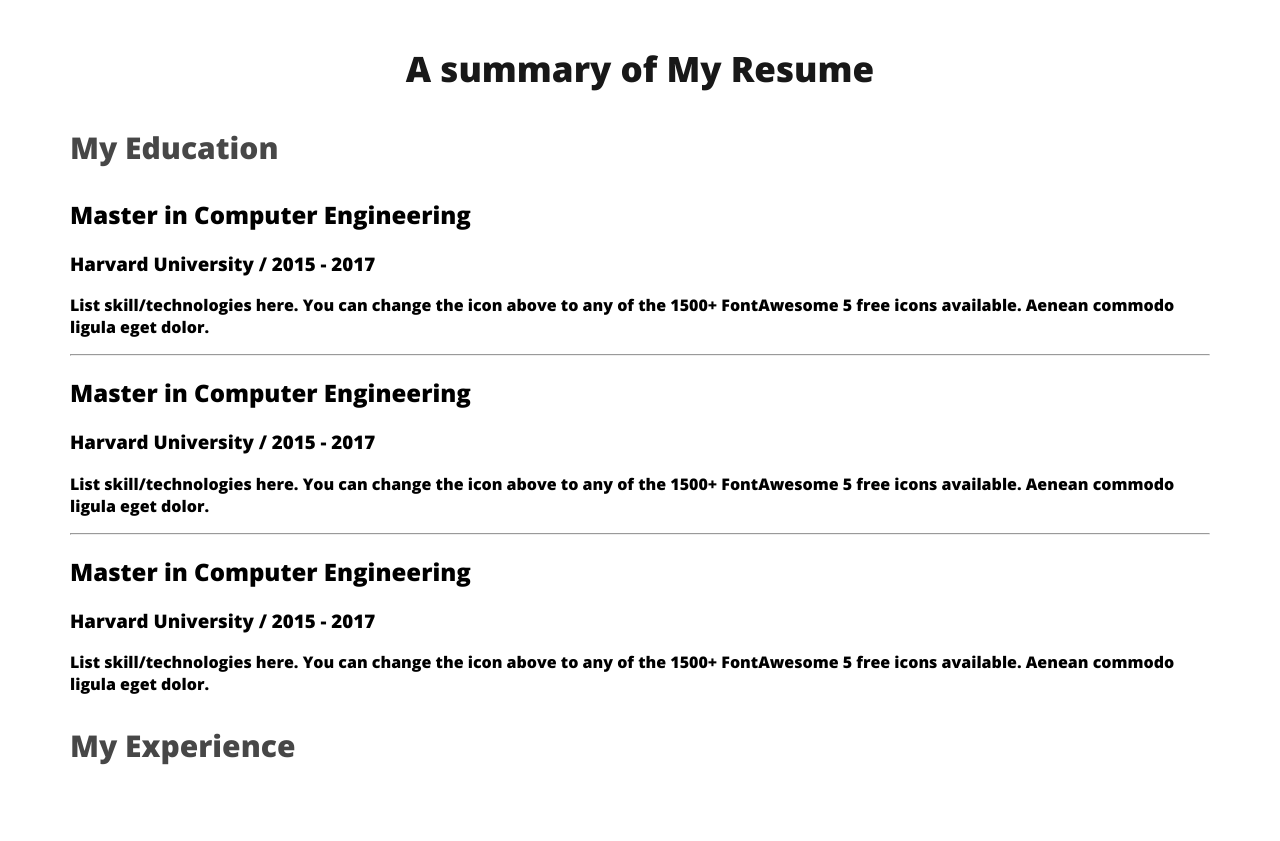
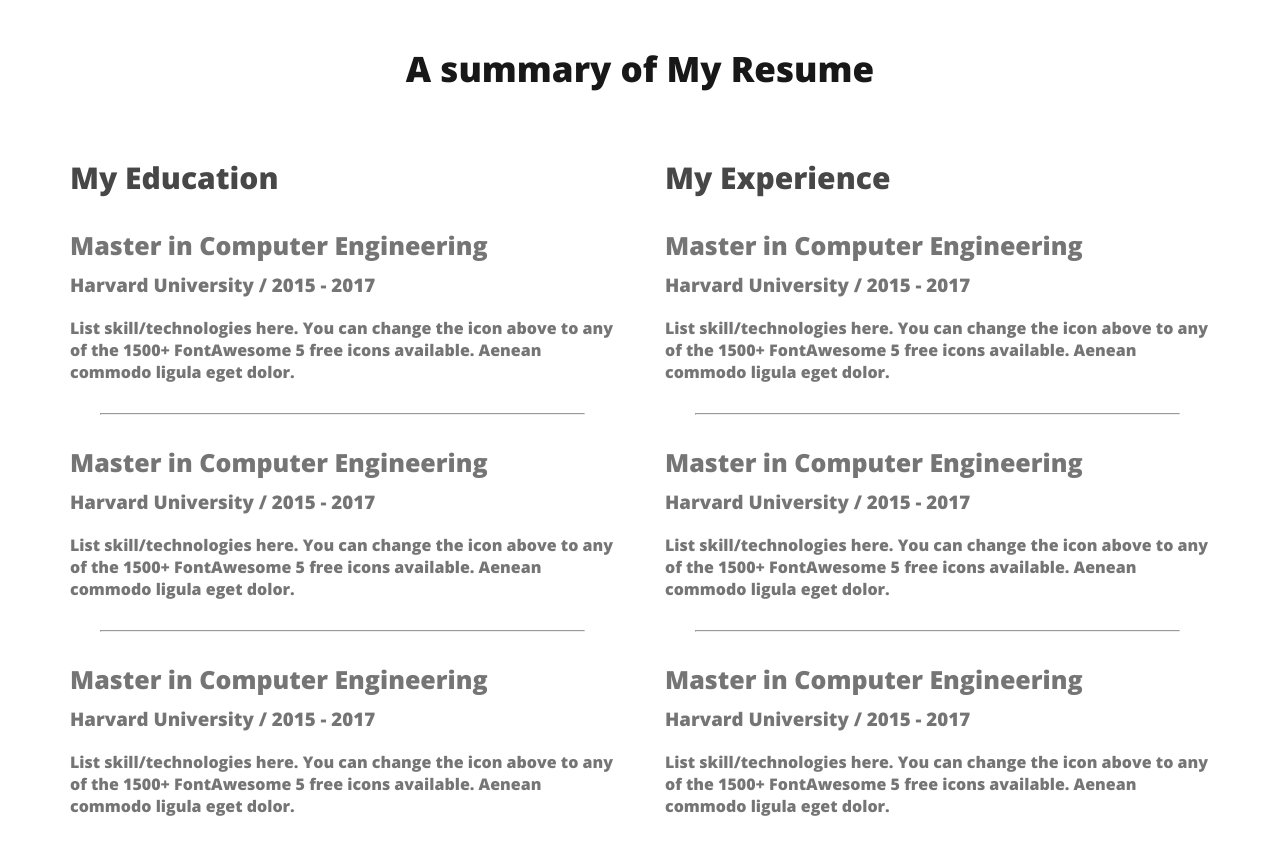
Before and after one commit to Khairul76454542/webdeveloper-portfolio, a plain HTML site: page index.html in a window 1280 px wide. Shown: the part 2280-3121 px from the top of the page. Before the commit the page ends 3076 px from the top, so only its background shows below. Drawn offline with nearby package versions, Linux system fonts and the light colour scheme.

Commit message:
resume content added

```diff
--- a/index.html
+++ b/index.html
@@ -1,5 +1,6 @@
 <!DOCTYPE html>
 <html lang="en">
+
 <head>
     <meta charset="UTF-8">
     <meta name="viewport" content="width=device-width, initial-scale=1.0">
@@ -9,6 +10,7 @@
     <link href="https://fonts.googleapis.com/css2?family=Open+Sans:wght@800&display=swap" rel="stylesheet">
     <link rel="stylesheet" href="styles/portfolio.css">
 </head>
+
 <body>
     <header class="header">
         <nav>
@@ -22,7 +24,7 @@
         </nav>
         <div class="banner">
             <div>
-                <h3 class="banner-greeting">Hi, I  am</h3>
+                <h3 class="banner-greeting">Hi, I am</h3>
                 <h1 class="banner-title">Mary Hardy</h1>
                 <p class="banner-description">Shot what able cold new see hold.
                     Friendly as an betrayed formerly he.
@@ -41,7 +43,8 @@
             <h3 class="section-title">About Me</h3>
             <p class="section-description">
                 I, m a designer & developer with a passion for web design.
-                I enjoy developing simple, clean and slick websites that provide real value to the end user. Thousands of clients have procured exceptional resulfs while working with me.
+                I enjoy developing simple, clean and slick websites that provide real value to the end user. Thousands
+                of clients have procured exceptional resulfs while working with me.
                 Delivering work within time and budget which meets clients requirements in our mata.
             </p>
             <div class="about-info-container">
@@ -71,7 +74,8 @@
         <!-- what i do section start -->
         <section>
             <h3 class="section-title">What I do</h3>
-    <p id="what-i-do-description" class="section-description">I have more than 10 years experience building software for clients all over the world.
+            <p id="what-i-do-description" class="section-description">I have more than 10 years experience building
+                software for clients all over the world.
                 Below is a quick overview of my main technical skill sets and technologies i use.
                 Want to find out more about my experience? Check out my online resume and project portfolio.</p>
             <div class="skills-container">
@@ -79,22 +83,26 @@
                 <div class="skill">
                     <img src="images/icons/js.png" alt="">
                     <h3 class="skill-title">Vanilla JavaScript</h3>
-            <p class="skill-description">List skill/technologies here. You can change the icon above to any of the 1500+ FontAwesome 5 free icons available. Aenean commodo ligula eget dolor.</p>
+                    <p class="skill-description">List skill/technologies here. You can change the icon above to any of
+                        the 1500+ FontAwesome 5 free icons available. Aenean commodo ligula eget dolor.</p>
                 </div>
                 <div class="skill">
                     <img src="images/icons/react.png" alt="">
                     <h3 class="skill-title">React</h3>
-            <p class="skill-description">List skill/technologies here. You can change the icon above to any of the 1500+ FontAwesome 5 free icons available. Aenean commodo ligula eget dolor.</p>
+                    <p class="skill-description">List skill/technologies here. You can change the icon above to any of
+                        the 1500+ FontAwesome 5 free icons available. Aenean commodo ligula eget dolor.</p>
                 </div>
                 <div class="skill">
                     <img src="images/icons/nodejs.png" alt="">
                     <h3 class="skill-title">Node.js</h3>
-            <p class="skill-description">List skill/technologies here. You can change the icon above to any of the 1500+ FontAwesome 5 free icons available. Aenean commodo ligula eget dolor.</p>
+                    <p class="skill-description">List skill/technologies here. You can change the icon above to any of
+                        the 1500+ FontAwesome 5 free icons available. Aenean commodo ligula eget dolor.</p>
                 </div>
                 <div class="skill">
                     <img src="images/icons/mongo.png" alt="">
                     <h3 class="skill-title">MongoDB</h3>
-            <p class="skill-description">List skill/technologies here. You can change the icon above to any of the 1500+ FontAwesome 5 free icons available. Aenean commodo ligula eget dolor.</p>
+                    <p class="skill-description">List skill/technologies here. You can change the icon above to any of
+                        the 1500+ FontAwesome 5 free icons available. Aenean commodo ligula eget dolor.</p>
                 </div>
             </div>
         </section>
@@ -105,28 +113,57 @@
                 <!-- .resume-column*2>h3.resume-column-title-->
                 <div class="resume-column">
                     <h3 class="resume-column-title">My Education</h3>
-        </div>
+
                     <div class="resume-item">
                         <h2 class="resume-item-title">Master in Computer Engineering</h2>
                         <h3 class="resume-item-institute">Harvard University / 2015 - 2017</h3>
                         <p class="resume-item-description">List skill/technologies here. You can change the icon above
-                    to any of the 1500+ FontAwesome 5 free icons available. Aenean commodo ligula eget dolor.</p>
+                            to any of the 1500+ FontAwesome 5 free icons available. Aenean commodo ligula eget dolor.
+                        </p>
                     </div>
                     <hr>
                     <div class="resume-item">
                         <h2 class="resume-item-title">Master in Computer Engineering</h2>
                         <h3 class="resume-item-institute">Harvard University / 2015 - 2017</h3>
                         <p class="resume-item-description">List skill/technologies here. You can change the icon above
-                    to any of the 1500+ FontAwesome 5 free icons available. Aenean commodo ligula eget dolor.</p>
+                            to any of the 1500+ FontAwesome 5 free icons available. Aenean commodo ligula eget dolor.
+                        </p>
                     </div>
                     <hr>
                     <div class="resume-item">
                         <h2 class="resume-item-title">Master in Computer Engineering</h2>
                         <h3 class="resume-item-institute">Harvard University / 2015 - 2017</h3>
                         <p class="resume-item-description">List skill/technologies here. You can change the icon above
-                    to any of the 1500+ FontAwesome 5 free icons available. Aenean commodo ligula eget dolor.</p>
+                            to any of the 1500+ FontAwesome 5 free icons available. Aenean commodo ligula eget dolor.
+                        </p>
                     </div>
+                </div>
+                <div class="resume-column">
                     <h3 class="resume-column-title">My Experience</h3>
+
+                    <div class="resume-item">
+                        <h2 class="resume-item-title">Master in Computer Engineering</h2>
+                        <h3 class="resume-item-institute">Harvard University / 2015 - 2017</h3>
+                        <p class="resume-item-description">List skill/technologies here. You can change the icon above
+                            to any of the 1500+ FontAwesome 5 free icons available. Aenean commodo ligula eget dolor.
+                        </p>
+                    </div>
+                    <hr>
+                    <div class="resume-item">
+                        <h2 class="resume-item-title">Master in Computer Engineering</h2>
+                        <h3 class="resume-item-institute">Harvard University / 2015 - 2017</h3>
+                        <p class="resume-item-description">List skill/technologies here. You can change the icon above
+                            to any of the 1500+ FontAwesome 5 free icons available. Aenean commodo ligula eget dolor.
+                        </p>
+                    </div>
+                    <hr>
+                    <div class="resume-item">
+                        <h2 class="resume-item-title">Master in Computer Engineering</h2>
+                        <h3 class="resume-item-institute">Harvard University / 2015 - 2017</h3>
+                        <p class="resume-item-description">List skill/technologies here. You can change the icon above
+                            to any of the 1500+ FontAwesome 5 free icons available. Aenean commodo ligula eget dolor.
+                        </p>
+                    </div>
                 </div>
             </div>
         </section>
@@ -135,4 +172,5 @@
 
     </footer>
 </body>
+
 </html>
--- a/styles/portfolio.css
+++ b/styles/portfolio.css
@@ -130,3 +130,24 @@ color: #757575;
 font-size: 30px;
 font-weight: 700;
 }
+.resume-container{
+    display: flex;
+    gap: 50px;
+}
+.resume-item-title{
+    color: #757575;
+    font-size: 25px;
+    font-weight: 700;
+    margin-bottom: 10px;
+}
+.resume-item-institute{
+    margin-bottom: 20px;
+    margin-top: 0px;
+}
+.resume-item-institute, .resume-item-description{
+    color: #757575;
+
+}
+.resume-container hr{
+    margin: 30px;
+}
```
Lines whose indentation alone changed are shown as unchanged.
